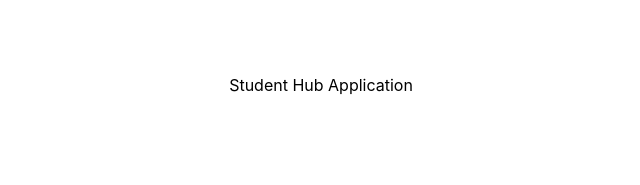
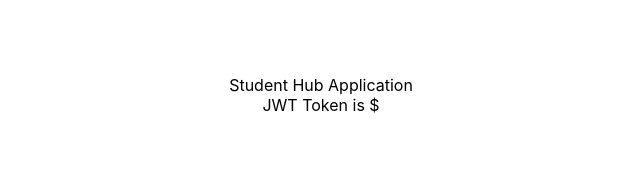
Before and after one commit to talhayaseen57/Student-Hub-Application, a React (Create React App) app in the folder student-hub-frontend/: page / in a window 1280 px wide. Shown: the top 185 px of the page, without its empty margins (319-959 px from the left). Built offline with nearby package versions, Linux system fonts and the light colour scheme; no server answers.

Commit message:
adding useEffect() hook
to render the StudentHubApp.jsx once, useEffect() hook is used

```diff
--- a/student-hub-frontend/src/Components/StudentHubApp/StudentHubApp.jsx
+++ b/student-hub-frontend/src/Components/StudentHubApp/StudentHubApp.jsx
@@ -1,12 +1,18 @@
+import { useEffect, useState } from 'react';
 import './StudentHubApp.css'
 
 export const StudentHubApp = () => {
+
+    const [jwtToken, setJwtToken] = useState("");
+
+    useEffect(() => {
         console.log("Hello World!");
 
         const requestBody = {
             'username': 'student02',
             'password': '102'
         }
+
 
         fetch('http://localhost:8080/auth/login', {
             headers: {
@@ -16,12 +22,15 @@ export const StudentHubApp = () => {
             body: JSON.stringify(requestBody)
         })
             .then((response) => response.json())
-        .then((data) => console.log(data));
+            .then((data) => setJwtToken(data.accessToken));
+    }, []);
+
 
 
     return (
         <div className='container'>
             <div>Student Hub Application</div>
+            <div>JWT Token is ${jwtToken}</div>
         </div>
     );
 
```
Lines whose indentation alone changed are shown as unchanged.
